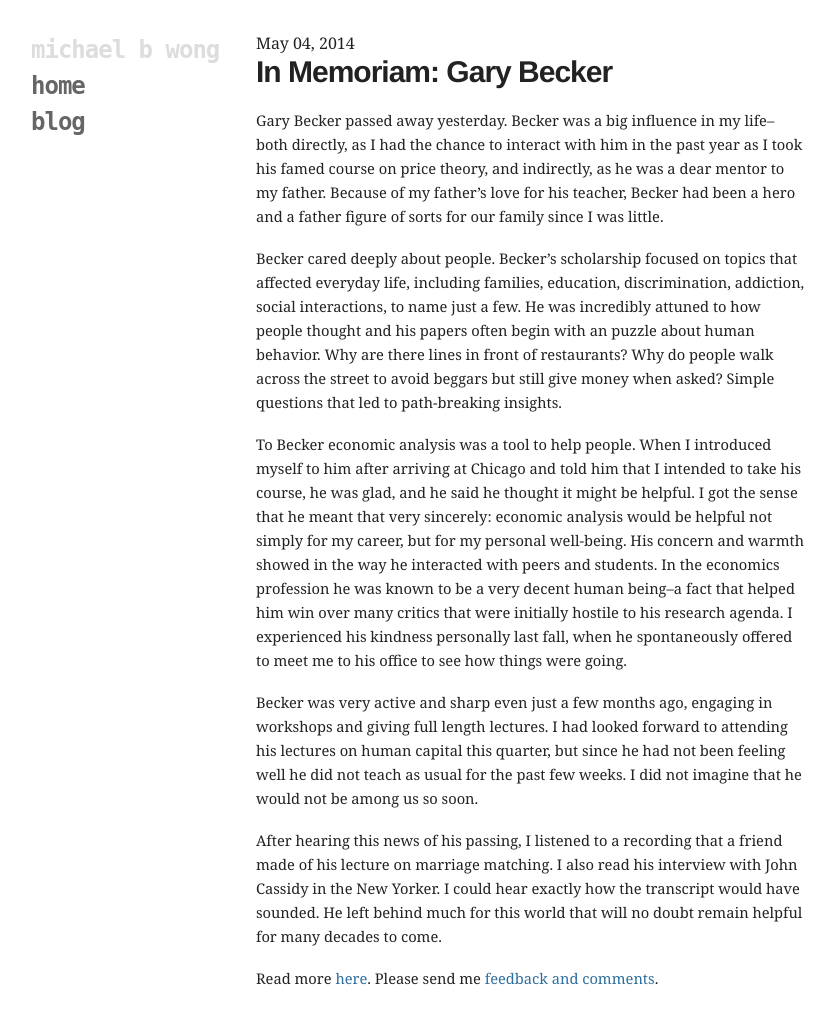
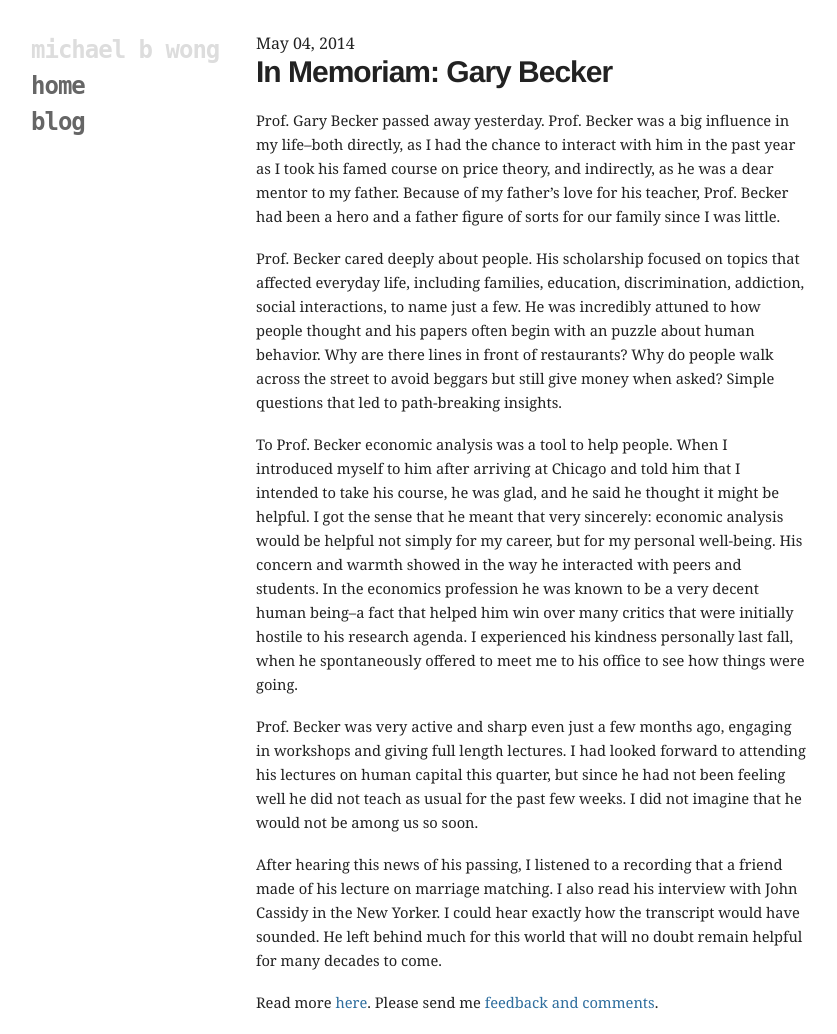
Before and after one commit to mbwong/mbwong.github.com, a Jekyll site: the page built from _posts/2014-05-04-gary-becker.md, in a window 1280 px wide. Shown: the whole page, without its empty margins (94-931 px from the left). Built offline with Jekyll 4.4.1, drawn with Linux system fonts in a browser that asks for light colours; before the commit the page ends 1010 px from its top, so only the background shows below that.

Commit message:
Update 2014-05-04-gary-becker.md

```diff
--- a/_posts/2014-05-04-gary-becker.md
+++ b/_posts/2014-05-04-gary-becker.md
@@ -7,12 +7,12 @@ layout: post
 
 # In Memoriam: Gary Becker
 
-Gary Becker passed away yesterday. Becker was a big influence in my life--both directly, as I had the chance to interact with him in the past year as I took his famed course on price theory, and indirectly, as he was a dear mentor to my father. Because of my father's love for his teacher, Becker had been a hero and a father figure of sorts for our family since I was little.
+Prof. Gary Becker passed away yesterday. Prof. Becker was a big influence in my life--both directly, as I had the chance to interact with him in the past year as I took his famed course on price theory, and indirectly, as he was a dear mentor to my father. Because of my father's love for his teacher, Prof. Becker had been a hero and a father figure of sorts for our family since I was little.
 
-Becker cared deeply about people. Becker's scholarship focused on topics that affected everyday life, including families, education, discrimination, addiction, social interactions, to name just a few. He was incredibly attuned to how people thought and his papers often begin with an puzzle about human behavior. Why are there lines in front of restaurants? Why do people walk across the street to avoid beggars but still give money when asked? Simple questions that led to path-breaking insights.
+Prof. Becker cared deeply about people. His scholarship focused on topics that affected everyday life, including families, education, discrimination, addiction, social interactions, to name just a few. He was incredibly attuned to how people thought and his papers often begin with an puzzle about human behavior. Why are there lines in front of restaurants? Why do people walk across the street to avoid beggars but still give money when asked? Simple questions that led to path-breaking insights.
 
-To Becker economic analysis was a tool to help people. When I introduced myself to him after arriving at Chicago and told him that I intended to take his course, he was glad, and he said he thought it might be helpful. I got the sense that he meant that very sincerely: economic analysis would be helpful not simply for my career, but for my personal well-being. His concern and warmth showed in the way he interacted with peers and students. In the economics profession he was known to be a very decent human being--a fact that helped him win over many critics that were initially hostile to his research agenda. I experienced his kindness personally last fall, when he spontaneously offered to meet me to his office to see how things were going.
+To Prof. Becker economic analysis was a tool to help people. When I introduced myself to him after arriving at Chicago and told him that I intended to take his course, he was glad, and he said he thought it might be helpful. I got the sense that he meant that very sincerely: economic analysis would be helpful not simply for my career, but for my personal well-being. His concern and warmth showed in the way he interacted with peers and students. In the economics profession he was known to be a very decent human being--a fact that helped him win over many critics that were initially hostile to his research agenda. I experienced his kindness personally last fall, when he spontaneously offered to meet me to his office to see how things were going.
 
-Becker was very active and sharp even just a few months ago, engaging in workshops and giving full length lectures. I had looked forward to attending his lectures on human capital this quarter, but since he had not been feeling well he did not teach as usual for the past few weeks. I did not imagine that he would not be among us so soon.
+Prof. Becker was very active and sharp even just a few months ago, engaging in workshops and giving full length lectures. I had looked forward to attending his lectures on human capital this quarter, but since he had not been feeling well he did not teach as usual for the past few weeks. I did not imagine that he would not be among us so soon.
 
 After hearing this news of his passing, I listened to a recording that a friend made of his lecture on marriage matching. I also read his interview with John Cassidy in the New Yorker. I could hear exactly how the transcript would have sounded. He left behind much for this world that will no doubt remain helpful for many decades to come.
```
